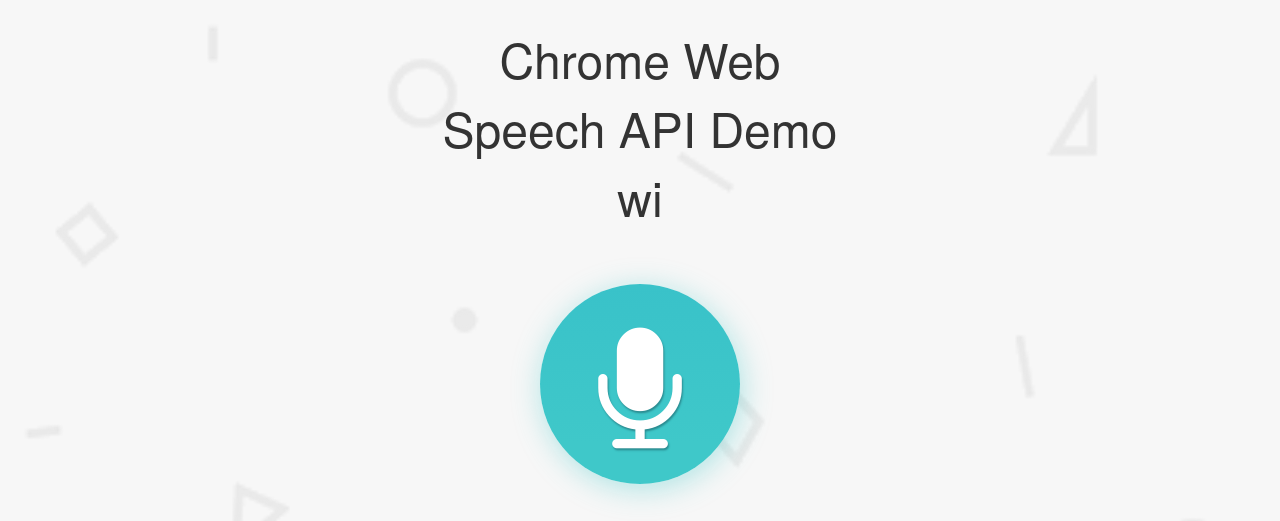
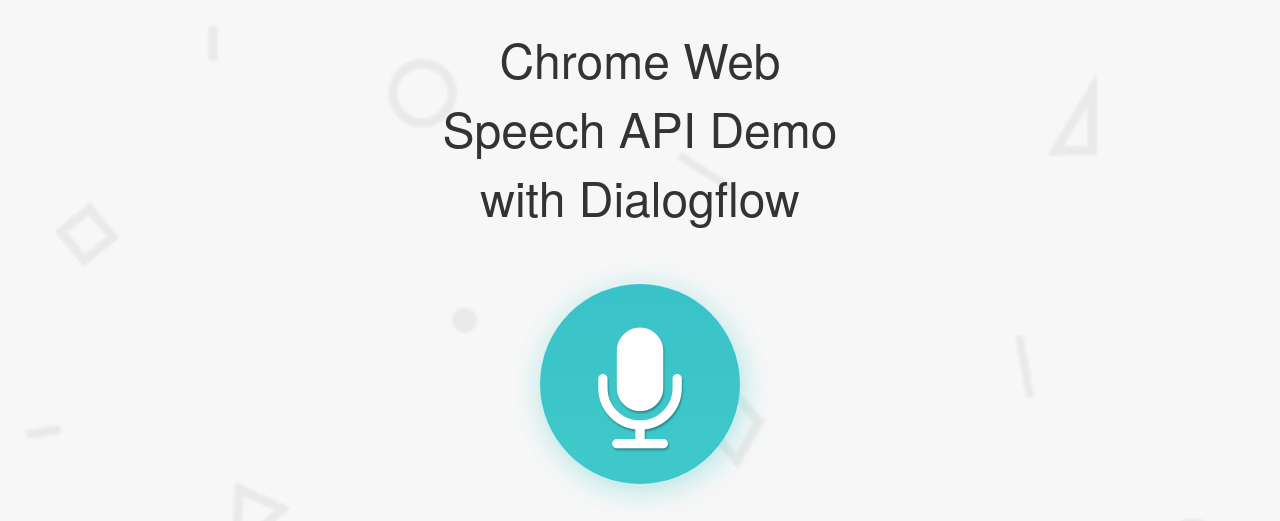
Before and after one commit to tefrati/web-speech-ai, a website: page views/index.html in a window 1280 px wide. Shown: the top 521 px of the page. Drawn offline with nearby package versions, Linux system fonts and the light colour scheme; files that its build step writes are made by us from their sources; no server answers; files whose address does not match are found by name.

Commit message:
completed H1

```diff
--- a/views/index.html
+++ b/views/index.html
@@ -15,7 +15,7 @@
 
   <body>
     <section>
-      <h1>Chrome Web Speech API Demo wi</h1>
+      <h1>Chrome Web Speech API Demo with Dialogflow</h1>
 
       <button><i class="fa fa-microphone"></i></button>
 
```
